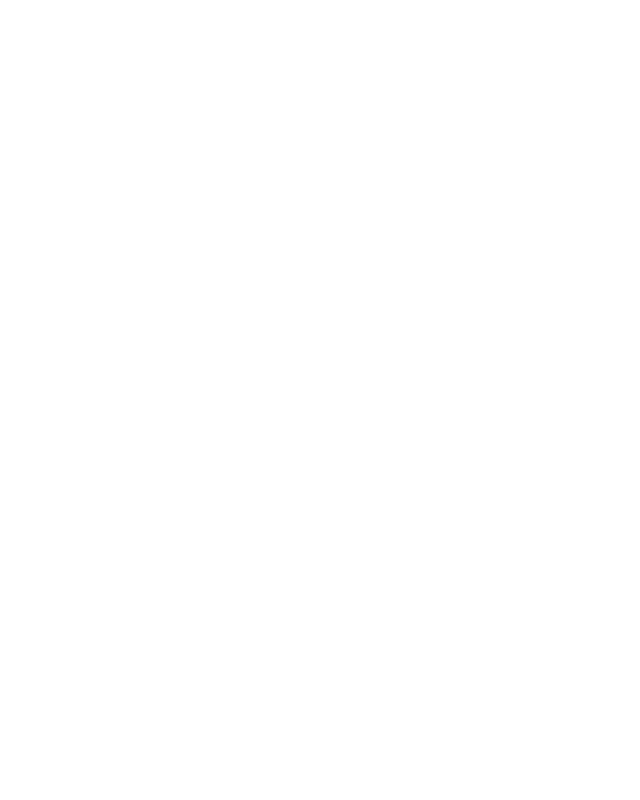
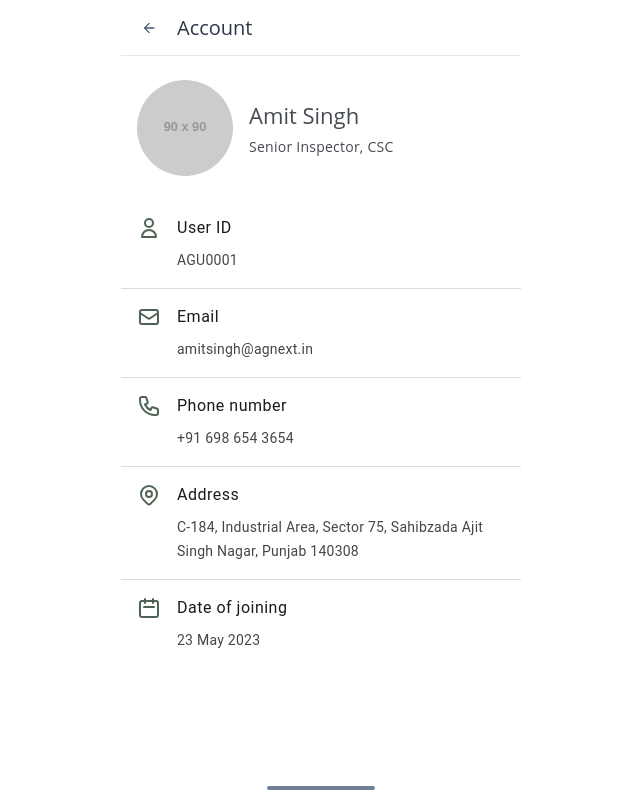
Before and after one commit to rajbreno-agnext/Inspeqt-GenAI-Codes, a React (Create React App) app: page /accounts in a window 1280 px wide. Before the commit this address had no page. Shown: the whole page, without its empty margins (319-959 px from the left). Built offline with nearby package versions, Linux system fonts and the light colour scheme; the HTML template or start-up script is replaced by a standard one.

Commit message:
accounts page added

```diff
--- a/src/App.js
+++ b/src/App.js
@@ -14,6 +14,7 @@
 import ForgotPasswordPage from './pages/ForgotPasswordPage';
 import OtpPage from './pages/OtpPage';
 import NewPasswordPage from './pages/NewPasswordPage';
+import AccountPage from './pages/AccountPage';
 import theme from './theme';
 
 function App() {
@@ -32,6 +33,7 @@
             <Route path="/forgot-password" element={<ForgotPasswordPage />} />
             <Route path="/otp" element={<OtpPage />} />
             <Route path="/new-password" element={<NewPasswordPage />} />
+            <Route path="/accounts" element={<AccountPage />} />
           </Routes>
         </Box>
       </Router>
--- /dev/null
+++ b/src/pages/AccountPage.js
@@ -0,0 +1,162 @@
+import React from 'react';
+import {
+  Box,
+  Container,
+  VStack,
+  HStack,
+  Text,
+  IconButton,
+  Avatar,
+  Divider,
+} from '@chakra-ui/react';
+import { ArrowBackIcon } from '@chakra-ui/icons';
+import { useNavigate } from 'react-router-dom';
+import { HiOutlineMail, HiOutlineUser, HiOutlinePhone, HiOutlineLocationMarker, HiOutlineCalendar } from 'react-icons/hi';
+
+const AccountPage = () => {
+  const navigate = useNavigate();
+
+  const userInfo = {
+    name: "Amit Singh",
+    role: "Senior Inspector, CSC",
+    userId: "AGU0001",
+    email: "amitsingh@agnext.in",
+    phone: "+91 698 654 3654",
+    address: "C-184, Industrial Area, Sector 75, Sahibzada Ajit Singh Nagar, Punjab 140308",
+    joiningDate: "23 May 2023"
+  };
+
+  const InfoItem = ({ icon, title, value, noDivider }) => (
+    <Box w="full">
+      <HStack px={4} py={4} spacing={4} alignItems="flex-start">
+        <Box color="#4F6354" w="24px">
+          {icon}
+        </Box>
+        <VStack align="start" spacing={2} flex={1}>
+          <Text
+            color="#191C1A"
+            fontSize="16px"
+            fontFamily="Roboto"
+            letterSpacing="0.5px"
+          >
+            {title}
+          </Text>
+          <Text
+            color="#414942"
+            fontSize="14px"
+            fontFamily="Roboto"
+            fontWeight="400"
+            lineHeight="24px"
+            letterSpacing="0.25px"
+          >
+            {value}
+          </Text>
+        </VStack>
+      </HStack>
+      {!noDivider && <Divider borderColor="#C0C9C0" />}
+    </Box>
+  );
+
+  return (
+    <Container maxW="400px" p={0} bg="white" minH="100vh">
+      {/* Top Bar */}
+      <Box
+        h="56px"
+        borderBottom="1px solid"
+        borderColor="gray.200"
+        display="flex"
+        alignItems="center"
+        px={2}
+      >
+        <IconButton
+          icon={<ArrowBackIcon />}
+          variant="ghost"
+          color="gray.600"
+          onClick={() => navigate(-1)}
+        />
+        <Text
+          ml={2}
+          fontSize="20px"
+          fontWeight="500"
+          color="gray.700"
+        >
+          Account
+        </Text>
+      </Box>
+
+      {/* Profile Section */}
+      <HStack px={4} py={6} spacing={4}>
+        <Avatar
+          size="xl"
+          name={userInfo.name}
+          src="https://via.placeholder.com/90x90"
+        />
+        <VStack align="start" spacing={1}>
+          <Text
+            fontSize="22px"
+            fontWeight="500"
+            color="#464A51"
+          >
+            {userInfo.name}
+          </Text>
+          <Text
+            fontSize="14px"
+            color="#464A51"
+            letterSpacing="0.25px"
+          >
+            {userInfo.role}
+          </Text>
+        </VStack>
+      </HStack>
+
+      {/* Info Items */}
+      <VStack spacing={0} align="stretch">
+        <InfoItem
+          icon={<HiOutlineUser size={24} />}
+          title="User ID"
+          value={userInfo.userId}
+        />
+        <InfoItem
+          icon={<HiOutlineMail size={24} />}
+          title="Email"
+          value={userInfo.email}
+        />
+        <InfoItem
+          icon={<HiOutlinePhone size={24} />}
+          title="Phone number"
+          value={userInfo.phone}
+        />
+        <InfoItem
+          icon={<HiOutlineLocationMarker size={24} />}
+          title="Address"
+          value={userInfo.address}
+        />
+        <InfoItem
+          icon={<HiOutlineCalendar size={24} />}
+          title="Date of joining"
+          value={userInfo.joiningDate}
+          noDivider
+        />
+      </VStack>
+
+      {/* Bottom Handle */}
+      <Box
+        position="fixed"
+        bottom={0}
+        left={0}
+        right={0}
+        h="24px"
+        bg="white"
+        display="flex"
+        justifyContent="center"
+        alignItems="center"
+        maxW="400px"
+        mx="auto"
+      >
+        <Box w="108px" h="4px" bg="gray.500" borderRadius="12px" />
+      </Box>
+    </Container>
+  );
+};
+
+export default AccountPage;
--- a/src/pages/DashboardPage.js
+++ b/src/pages/DashboardPage.js
@@ -14,6 +14,7 @@
 import { HamburgerIcon } from '@chakra-ui/icons';
 import { Doughnut } from 'react-chartjs-2';
 import { Chart as ChartJS, ArcElement, Tooltip, Legend } from 'chart.js';
+import { useNavigate } from 'react-router-dom';
 
 ChartJS.register(ArcElement, Tooltip, Legend);
 
@@ -43,6 +44,8 @@
       },
     },
   };
+
+  const navigate = useNavigate();
 
   return (
     <Box bg="gray.50" minHeight="100vh" maxWidth="400px" margin="0 auto">
@@ -172,8 +175,16 @@
             variant="ghost"
             aria-label="Account"
             color="gray.500"
+            onClick={() => navigate('/accounts')}
           />
-          <Text fontSize="xs" color="gray.500">Account</Text>
+          <Text
+            fontSize="xs"
+            color="gray.500"
+            onClick={() => navigate('/accounts')}
+            cursor="pointer"
+          >
+            Account
+          </Text>
         </VStack>
       </Flex>
     </Box>
--- a/src/pages/HomePage.js
+++ b/src/pages/HomePage.js
@@ -9,6 +9,10 @@
   { name: 'Form Builder', path: '/form-builder' },
   { name: 'Bulk Location Upload', path: '/custom-code' },
   { name: 'Login', path: '/login' },
+  { name: 'Forgot Password', path: '/forgot-password' },
+  { name: 'OTP Verification', path: '/otp' },
+  { name: 'New Password', path: '/new-password' },
+  { name: 'Account', path: '/accounts' },
   // Add more navigation buttons here as needed
 ];
 
```
